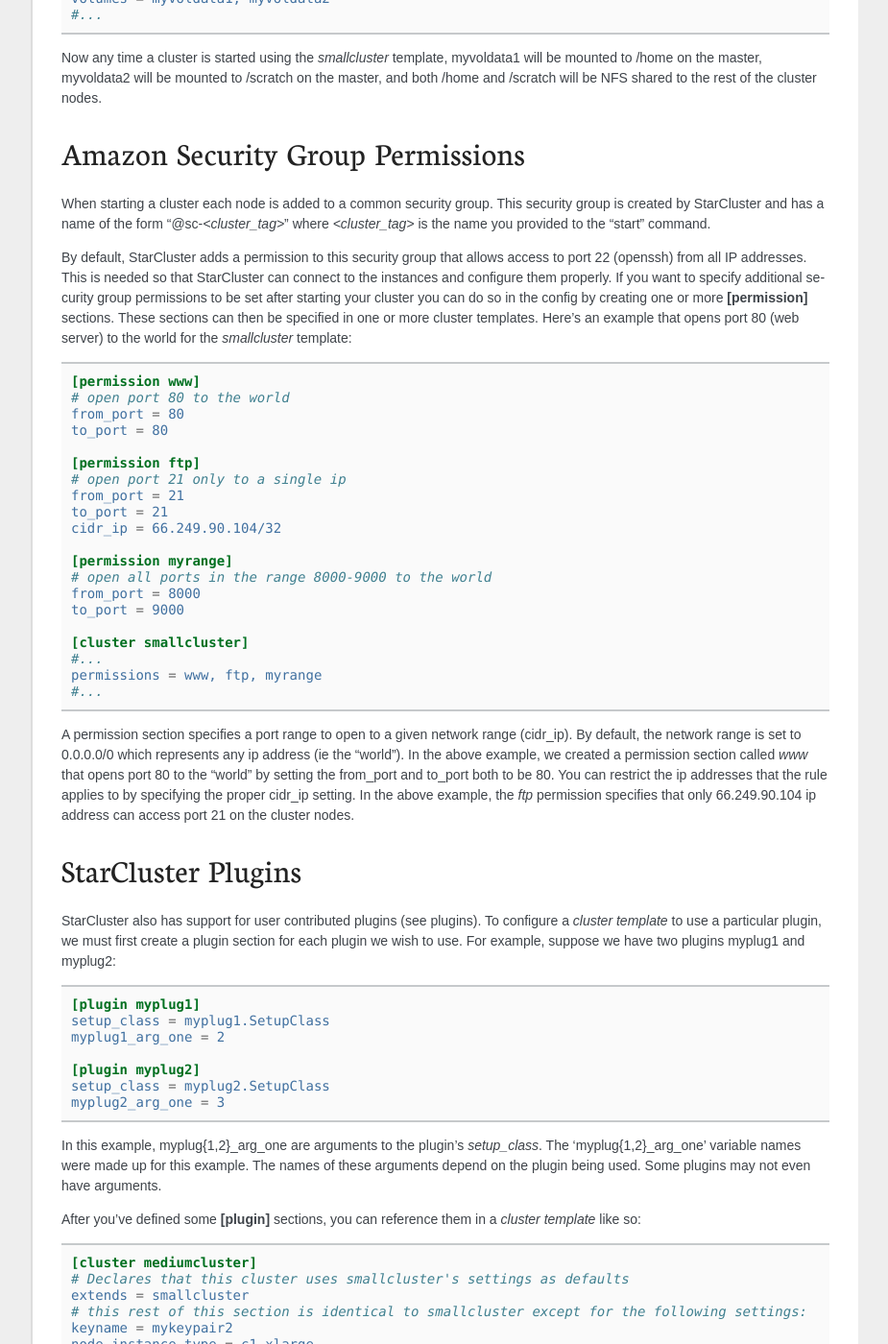
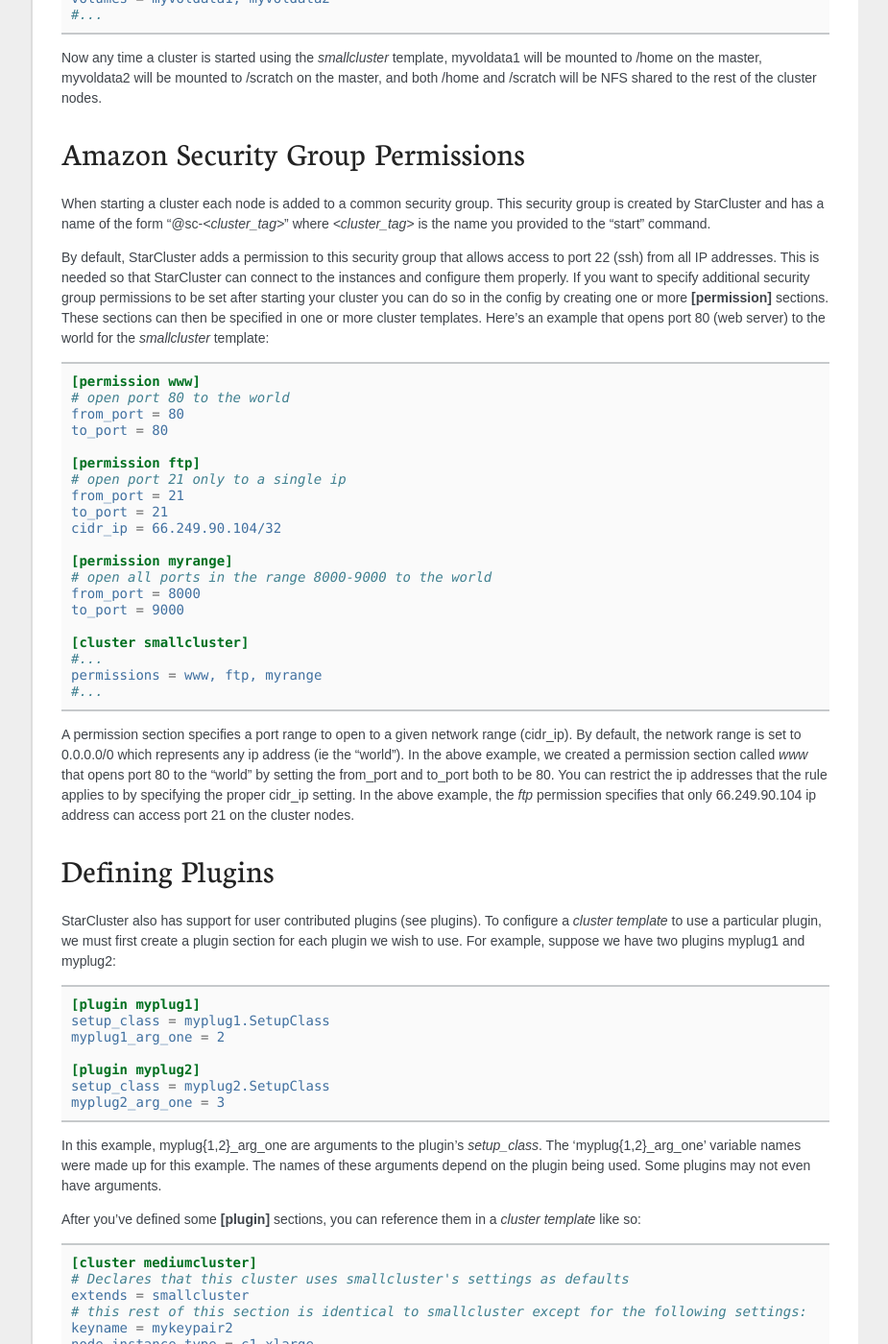
Before and after one commit to jtriley/StarCluster, a Sphinx documentation site: the page built from docs/sphinx/manual/configuration.rst, in a window 1280 px wide and 1400 px high, scrolled down 5470 px. Shown: the whole window at 96% size, without its empty margins (198-1123 px from the left). Built offline with Sphinx 7.4.7, drawn with Linux system fonts in a browser that asks for light colours; formulas are drawn with MathJax 3; pages that are not in the unit, such as notebooks, are missing from menus; some of the changed text lies outside the part shown.

Commit message:
minor updates to configuration manual

```diff
--- a/docs/sphinx/manual/configuration.rst
+++ b/docs/sphinx/manual/configuration.rst
@@ -145,7 +147,7 @@
     # this is the path to your openssh private key for mykeypair2
     key_location=/path/to/your/mykeypair2.rsa
 
-These keypair sections can now be referenced in a *cluster templates*' **keyname** setting as we'll show below in an
+These keypair sections can now be referenced in a *cluster templates*' **keyname** setting as we'll :ref:`show below <defining-cluster-templates>` in an
 example *cluster template*.
 
 .. note::
@@ -153,6 +155,9 @@
    In order for StarCluster to interact with **any** instances you have on EC2, the keypair used to launch those instances
    **must** be defined in the config. You can check what keypairs were used to launch an instance using StarCluster's *listinstances*
    command or the *ec2-describe-instances* command from the ec2 command-line tools.
+
+
+.. _defining-cluster-templates:
 
 Defining Cluster Templates
 --------------------------
@@ -305,7 +310,7 @@
 When starting a cluster each node is added to a common security group. This security group is created by StarCluster and has
 a name of the form "@sc-*<cluster_tag>*" where *<cluster_tag>* is the name you provided to the "start" command.
 
-By default, StarCluster adds a permission to this security group that allows access to port 22 (openssh) from all IP addresses. This is needed
+By default, StarCluster adds a permission to this security group that allows access to port 22 (ssh) from all IP addresses. This is needed
 so that StarCluster can connect to the instances and configure them properly. If you want to specify additional security group permissions to be
 set after starting your cluster you can do so in the config by creating one or more **[permission]** sections. These sections can then be specified
 in one or more cluster templates. Here's an example that opens port 80 (web server) to the world for the *smallcluster* template:
@@ -338,7 +343,7 @@
 and to_port both to be 80.  You can restrict the ip addresses that the rule applies to by specifying the proper cidr_ip setting. In the above example,
 the *ftp* permission specifies that only 66.249.90.104 ip address can access port 21 on the cluster nodes.
 
-StarCluster Plugins
+Defining Plugins
 -------------------
 StarCluster also has support for user contributed plugins (see :doc:`plugins`).  To configure a *cluster template* to use a particular
 plugin, we must first create a plugin section for each plugin we wish to use. For example, suppose we have two plugins myplug1 and myplug2:
```
Also changed, not shown: other parts of docs/sphinx/manual/configuration.rst (+8 -6 lines).
